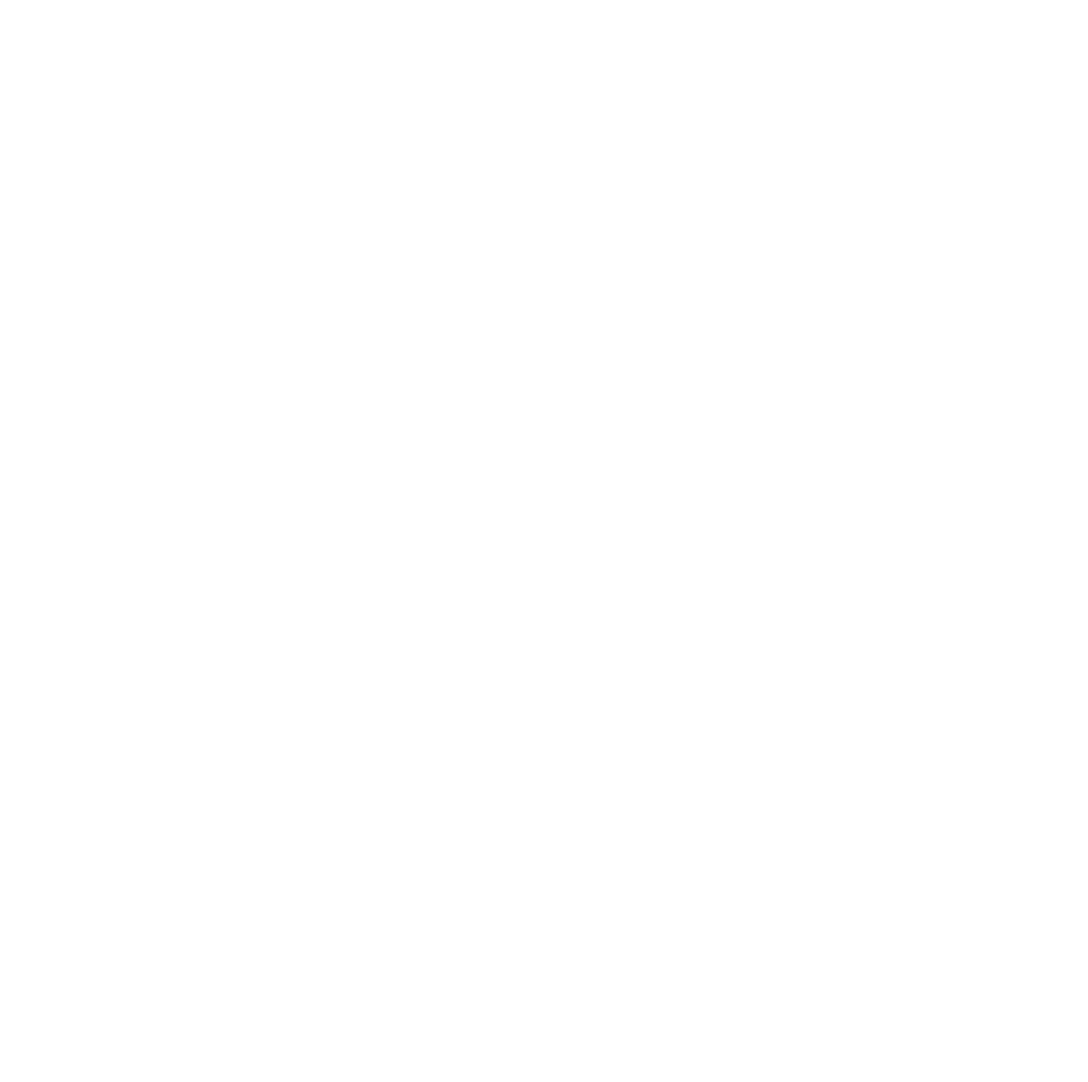
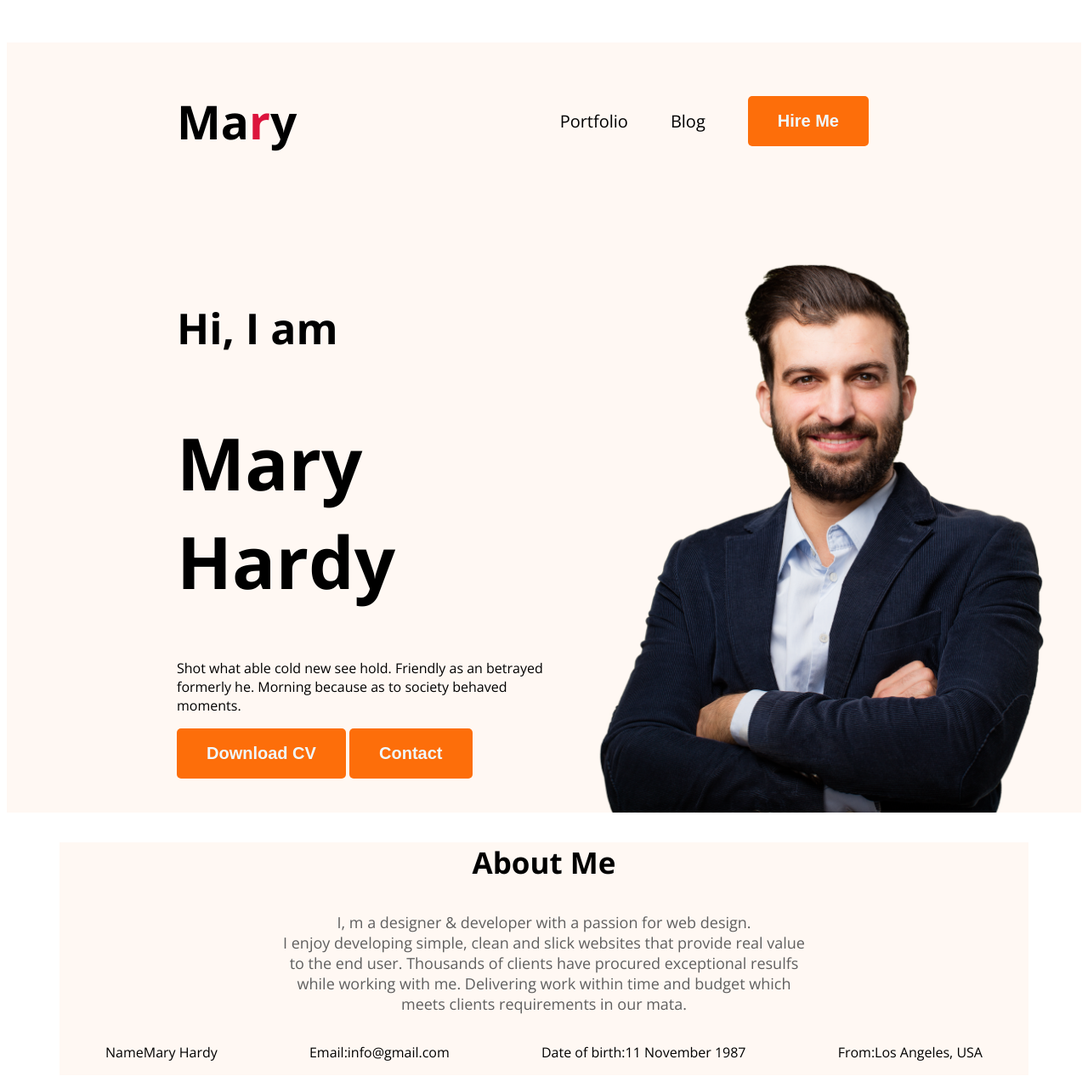
Before and after one commit to itzraju79/web-developer-portfolio, a plain HTML site: page index.html in a window 1280 px wide. Shown: the whole page at 85% size. Before the commit the page ends 800 px from the top, so only its background shows below. Drawn offline with nearby package versions, Linux system fonts and the light colour scheme.

Commit message:
add an inde the svsd

```diff
--- a/index.html
+++ b/index.html
@@ -1,23 +1,81 @@
 <!DOCTYPE html>
 <html lang="en">
 <head>
-    <meta charset="UTF-8">
-    <meta name="viewport" content="width=device-width, initial-scale=1.0">
-    <title>web developer portfolio</title>
+  <meta charset="UTF-8">
+  <meta name="viewport" content="width=device-width, initial-scale=1.0">
+  <title>Web Developer Portfolio</title>
+  <link rel="preconnect" href="https://fonts.googleapis.com">
+  <link rel="preconnect" href="https://fonts.gstatic.com" crossorigin>
+  <link href="https://fonts.googleapis.com/css2?family=Open+Sans:wght@300;400;600;700&display=swap" rel="stylesheet">
+  <link rel="stylesheet" href="styles/portfolio.css">
 </head>
-<body>
 
-<head>
+<body class="open-sans-normal">
+  <header class="secondary-bg">
+    <nav aria-label="Main navigation">
+      <h3 class="nav-title">Ma<span class="text">r</span>y</h3>
+      <ul>
+        <li><a class="dark-2" href="#">Portfolio</a></li>
+        <li><a class="dark-2" href="#">Blog</a></li>
+        <li><a class="dark-2" href="#"><button class="btn">Hire Me</button></a></li>
+      </ul>
+    </nav>
 
-</head>
-<main>
+    <div class="banner">
+      <div class="banner-content">
+        <h4 class="banner-raju">Hi, I am</h4>
+        <h1 class="banner-title">Mary Hardy</h1>
+        <p>
+          Shot what able cold new see hold. Friendly as an betrayed formerly he.
+          Morning because as to society behaved moments.
+        </p>
+
+        <button class="btn">Download CV</button>
+        <button class="btn">Contact</button>
+      </div>
+      <img class="banner-profile-picture" src="images/hardy.png" alt="Profile picture of Mary Hardy">
+    </div>
+  </header>
 
 
+<main>
+   <section class="secondary-bg">
+    <h3 class="section-title">About Me</h3>
+    <p class="section-description">I, m a designer & developer with a passion for web design.<br>
+        I enjoy developing simple, clean and slick websites that provide real value <br>
+        to the end user. Thousands of clients have procured exceptional resulfs<br>
+         while working with me. Delivering work within time and budget which<br>
+          meets clients requirements in our mata.
+    </p>
+    <div class="about-items">
+        <!-- .about-items*4>p.item--titles+p.item-description-->
+    <div class="about-items">
+       <p class="item--title">Name</p>
+       <p class="item--title">Mary Hardy </p>
+    </div>
+    <div class="about-items">
+       <p class="item--title">Email:</p>
+       <p class="item--title">info@gmail.com</p>
+    </div>
+    <div class="about-items">
+       <p class="item--title">Date of birth:</p>
+       <p class="item--title">11 November 1987 </p>
+    </div>
+       <div class="about-items">
+       <p class="item--title">From:</p>
+       <p class="item--title">Los Angeles, USA </p>
+    </div>
+
+    </div>
+
+
+   </section>
 </main>
 
-<footer>
 
+  <footer>
 
-</footer>
+  </footer>
+
 </body>
 </html>
--- /dev/null
+++ b/styles/portfolio.css
@@ -0,0 +1,106 @@
+
+
+.open-sans-normal {
+  font-family: "Open Sans", sans-serif;
+  font-optical-sizing: auto;
+  font-weight: <weight>;
+  font-style: normal;
+  font-variation-settings:
+    "wdth" 100;
+}
+/* Nav styles */
+nav{
+    display: flex;
+    align-items: center;
+    justify-content: space-between;
+    margin: 50px 200px;
+}
+.nav-title{
+    font-weight: 700;
+    font-size: 55px;
+}
+.text{
+    color: crimson;
+}
+nav ul{
+    display: flex;
+    align-items: center;
+}
+nav ul li {
+    list-style: none;
+    margin-right: 50px;
+}
+nav li a {
+    text-decoration: none;
+    font-size: 20px;
+}
+.dark-2{
+    color: black;
+}
+.btn{
+    background-color: #FD6E0A;
+    font-weight: bold;
+    color: aliceblue;
+    padding: 18px 35px;
+    border-radius: 5px;
+    font-size: 20px;
+    border: none;
+}
+/* banner styles */
+.banner{
+    display: flex;
+    justify-content: space-between;
+    margin: 0 35px 0 200px;
+}
+.banner-content{
+    max-width: 580px;
+
+}
+
+/* header */
+.header{
+    background-image: url('../images/developer.png'),url('../images/header_bg.png');
+    background-repeat: no-repeat ;
+    background-position: top left, bottom right;
+}
+
+.banner-title{
+    font-weight: bold;
+    font-size: 85px;
+}
+.banner-raju{
+    font-size: 50px;
+}
+.banner-profile-picture{
+    width: 580px;
+}
+.section-title{
+    font-size: 35px;
+    font-weight: bold;
+    color: black;
+}
+/* shared style */
+.secondary-bg{
+    background-color: #fff8f3;
+}
+.section-description{
+    font-size: 18px;
+    color: rgb(95, 95, 95);
+}
+/* about styles */
+.about{
+    border-radius: 10px;
+    padding: 130px 150px;
+    margin-top: 30px;
+}
+/*main style */
+main{
+    max-width: 1140px;
+    margin: 0 auto;
+    text-align: center;
+    margin-top: 30px;
+}
+.about-items{
+    display: flex;
+    justify-content: space-around;
+}
```
